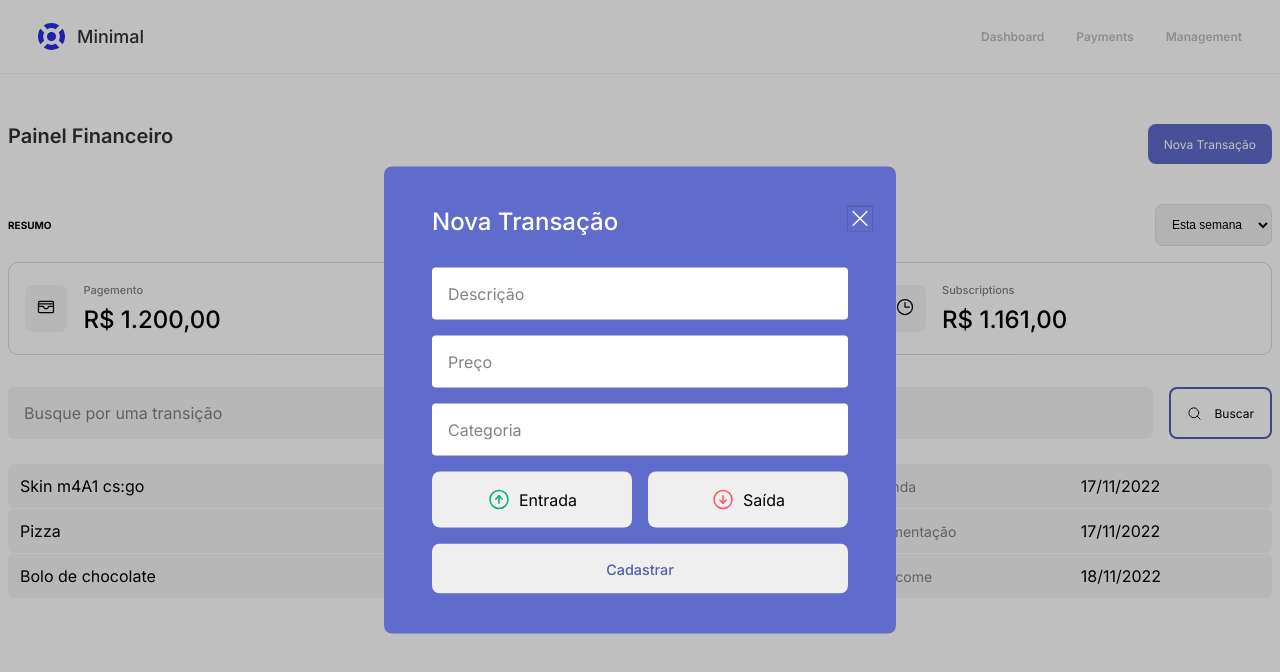
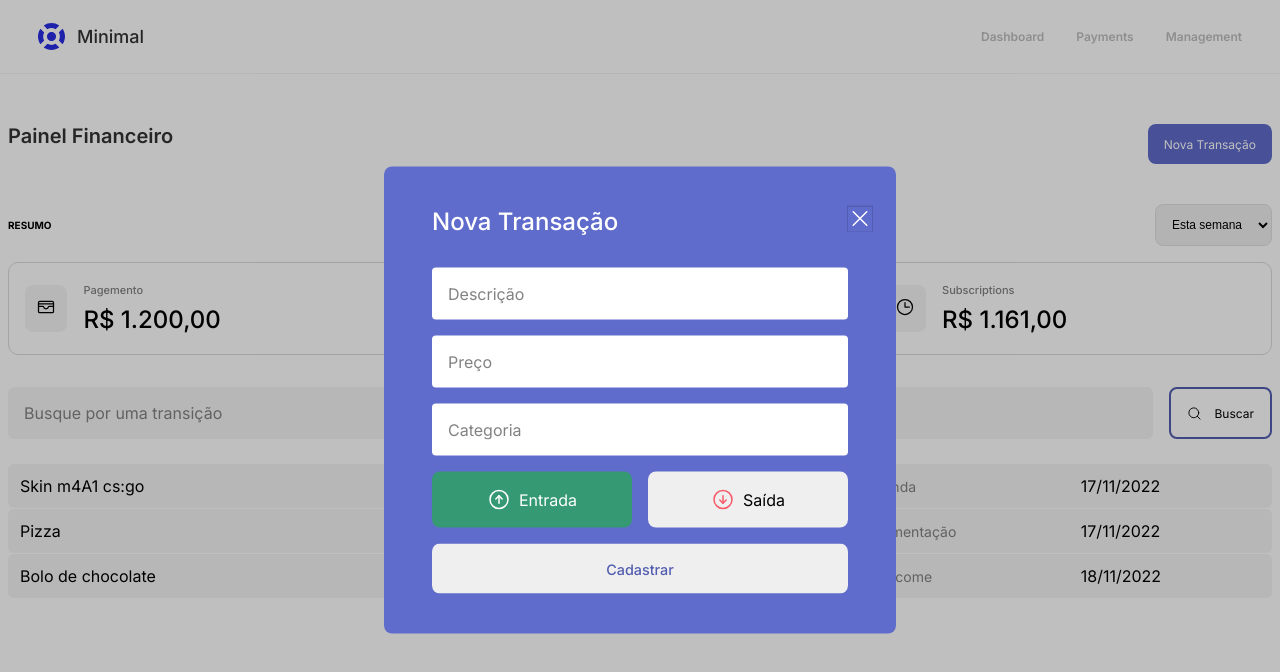
Before and after one commit to luiabdiel/Minimal, a React (Vite) app: page / in a window 1280 px wide. Both pictures are taken after a click on the button "Nova Transação". Shown: the top 672 px of the page. Built offline with nearby package versions, Linux system fonts and the light colour scheme; data requests are answered from the project's data file.

Commit message:
refactor: controlled components

```diff
--- a/src/components/NewTransactionModal/index.tsx
+++ b/src/components/NewTransactionModal/index.tsx
@@ -1,6 +1,6 @@
 import * as Dialog from '@radix-ui/react-dialog';
 import { zodResolver } from '@hookform/resolvers/zod';
-import { useForm } from 'react-hook-form';
+import { Controller ,useForm } from 'react-hook-form';
 import * as z from 'zod';
 import { ArrowCircleDown, ArrowCircleUp, X } from 'phosphor-react';
 import { ButtonTransactionType, Close, Content, Overlay, Title, TransactionType } from './styles';
@@ -9,18 +9,22 @@
     description: z.string(),
     price: z.number(),
     category: z.string(),
-    // type: z.enum(['income', 'outcome']),
+    type: z.enum(['income', 'outcome']),
   });
 
 type NewTransactionFormInputs = z.infer<typeof newTransactionFormSchema>;
 
 export function NewTransactionModal() {
     const {
+        control,
         register,
         handleSubmit,
         formState: { isSubmitting }
     } = useForm<NewTransactionFormInputs>({
         resolver: zodResolver(newTransactionFormSchema),
+        defaultValues: {
+        type: 'income'
+    }
     })
 
     async function handleCreateNewTransaction(data: NewTransactionFormInputs) {
@@ -56,7 +60,15 @@
                         {...register('category')}
                     />
 
-                    <TransactionType>
+                    <Controller
+                        control={control}
+                        name='type'
+                        render={({ field }) => {
+                            return (
+                                <TransactionType
+                                    onValueChange={field.onChange}
+                                    value={field.value}
+                                >
                                     <ButtonTransactionType variant='income' value='income'>
                                         <ArrowCircleUp size={24} />
                                         Entrada
@@ -66,6 +78,9 @@
                                         Saída
                                     </ButtonTransactionType>
                                 </TransactionType>
+                            )
+                        }}
+                    />
 
                     <button type='submit' disabled={isSubmitting}>
                         Cadastrar
```
Lines whose indentation alone changed are shown as unchanged.
